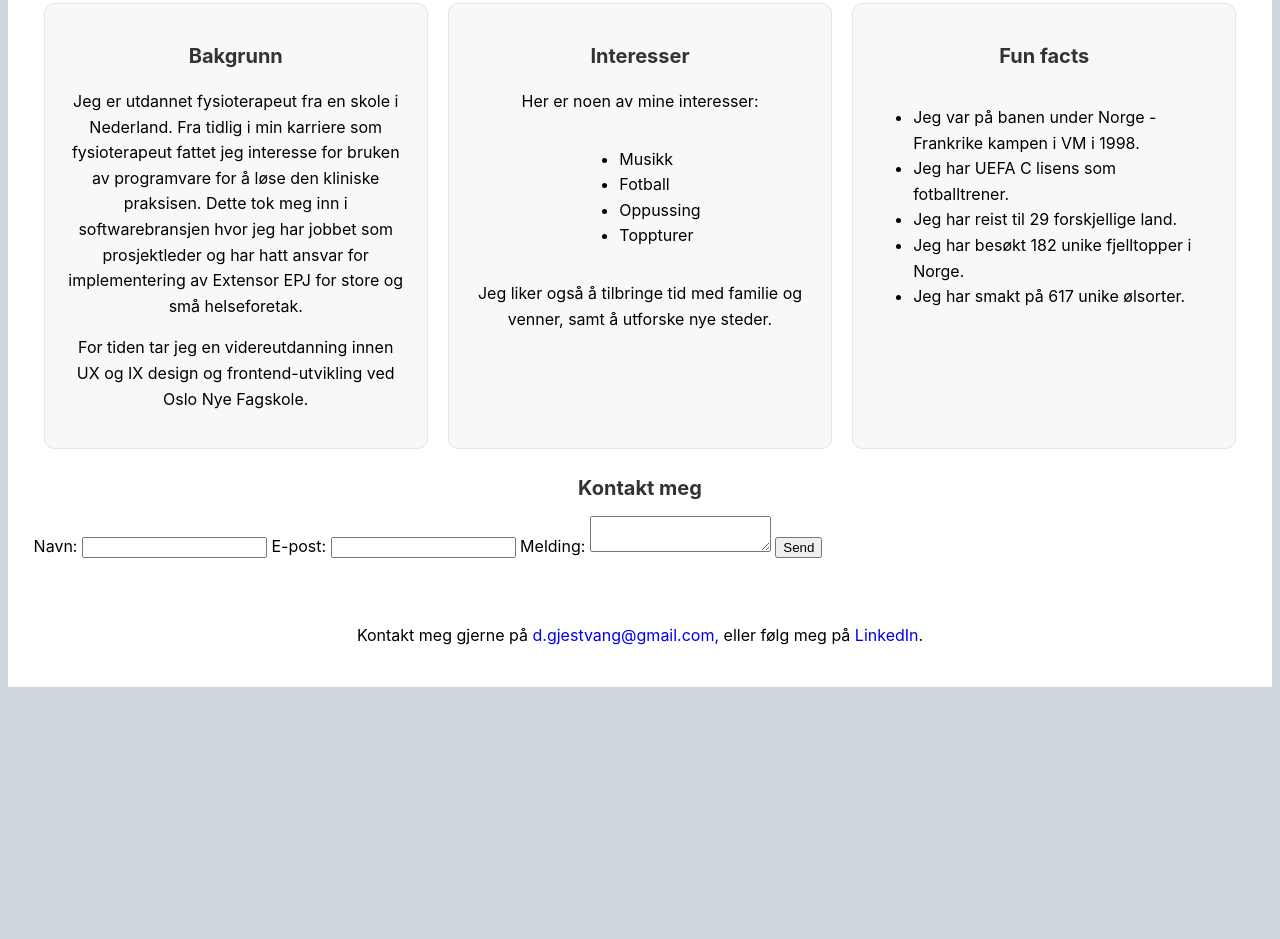
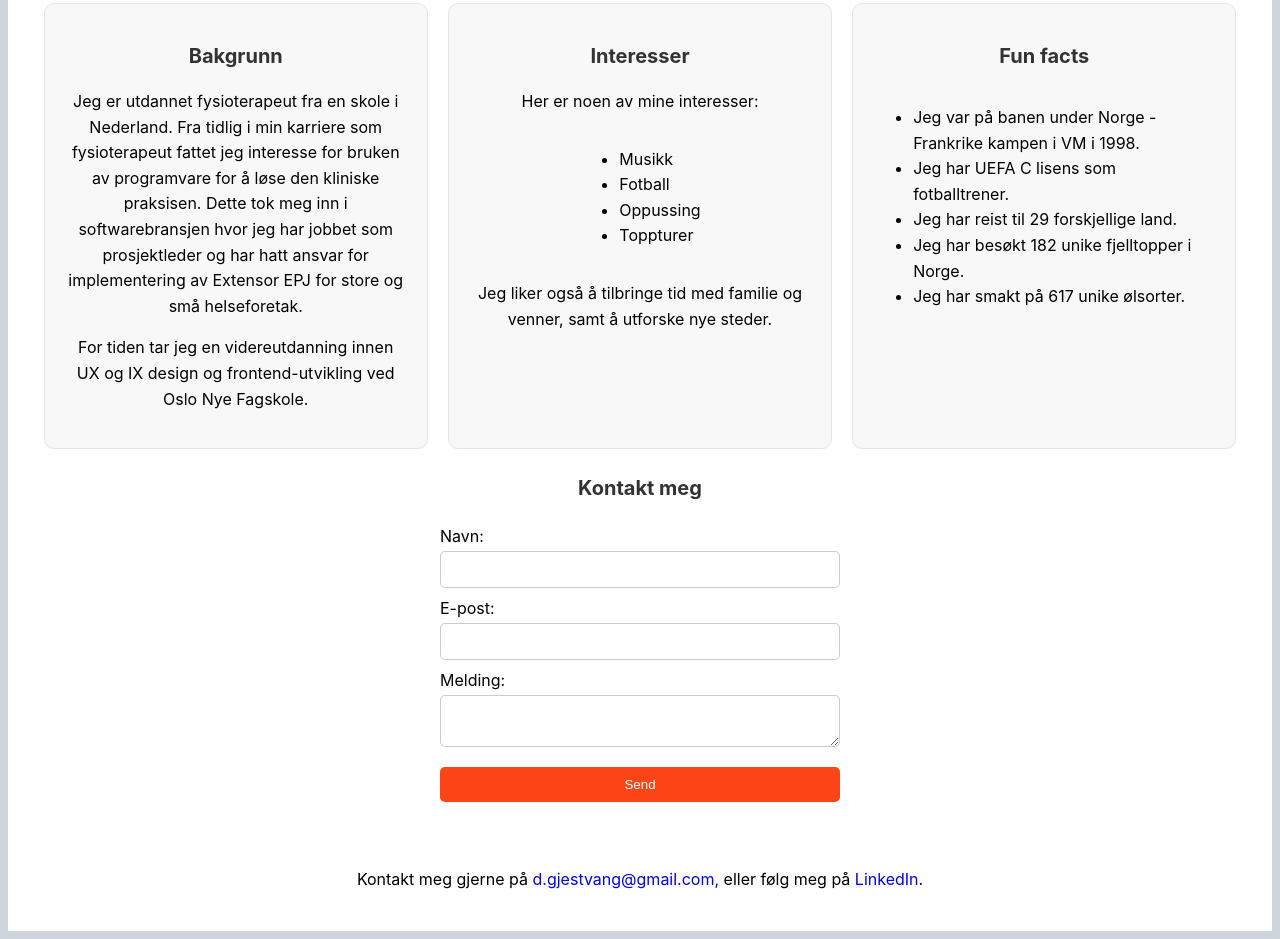
Before and after one commit to dgjestvang-dev/Portfolio_v2, a plain HTML site: page index.html in a window 1280 px wide. Shown: the part 673-1612 px from the top of the page. Before the commit the page ends 1368 px from the top, so only its background shows below. Drawn offline with Linux system fonts and the light colour scheme; a web font is replaced by a local one.

Commit message:
La til styling av kontaktskjema

```diff
--- a/index.html
+++ b/index.html
@@ -79,7 +79,7 @@
         <input type="text" id="email" name="email" required>
         <label for="message">Melding:</label>
         <textarea id="message" name="message" required></textarea>
-        <input type="submit" value="Send">
+        <input class="submit-button" type="submit" value="Send">
     </form>
 </section>
 </main>
--- a/styles.css
+++ b/styles.css
@@ -96,9 +96,6 @@ nav a:hover {
     line-height: 1.6;
 }
 
-
-
-
 #introduksjon img {
     width: 100%;
     max-width: 250px;
@@ -124,3 +121,35 @@ nav a:hover {
     line-height: 1.6;
     text-align: left
 }
+
+
+form {
+    display: flex;
+    flex-direction: column;
+    max-width: 400px;
+    margin: 0 auto;
+
+}
+
+form label {
+    margin-top: 10px;
+}
+
+form input, form textarea {
+    padding: 10px;
+    margin-top: 5px;
+    border: 1px solid #ccc;
+    border-radius: 5px;
+}
+
+.submit-button {
+    margin-top: 20px;
+    background-color: #fd4517;
+    color: white;
+    border: none;
+    cursor: pointer;
+}
+
+.submit-button:hover {
+    background-color: #e03e14;
+}
```
